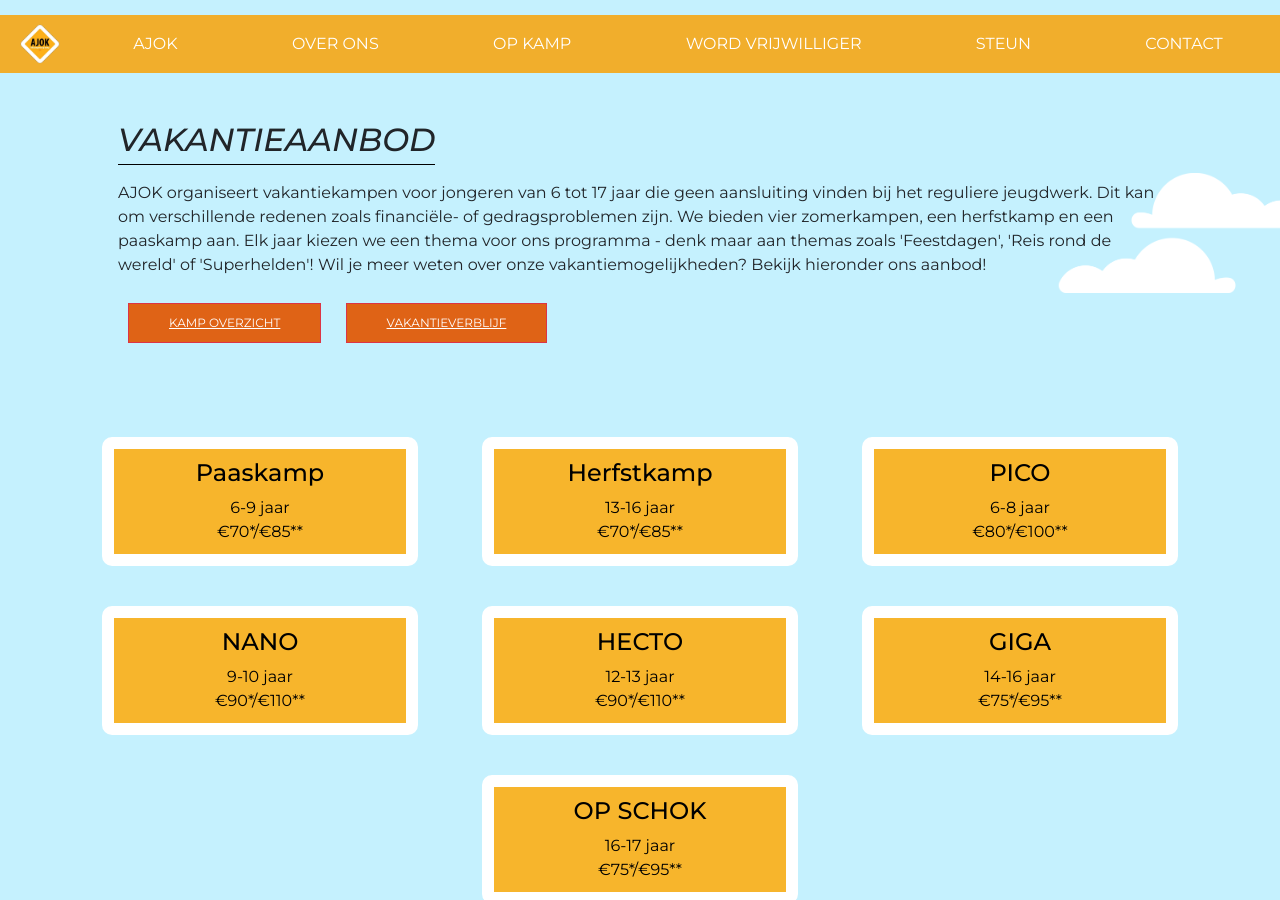
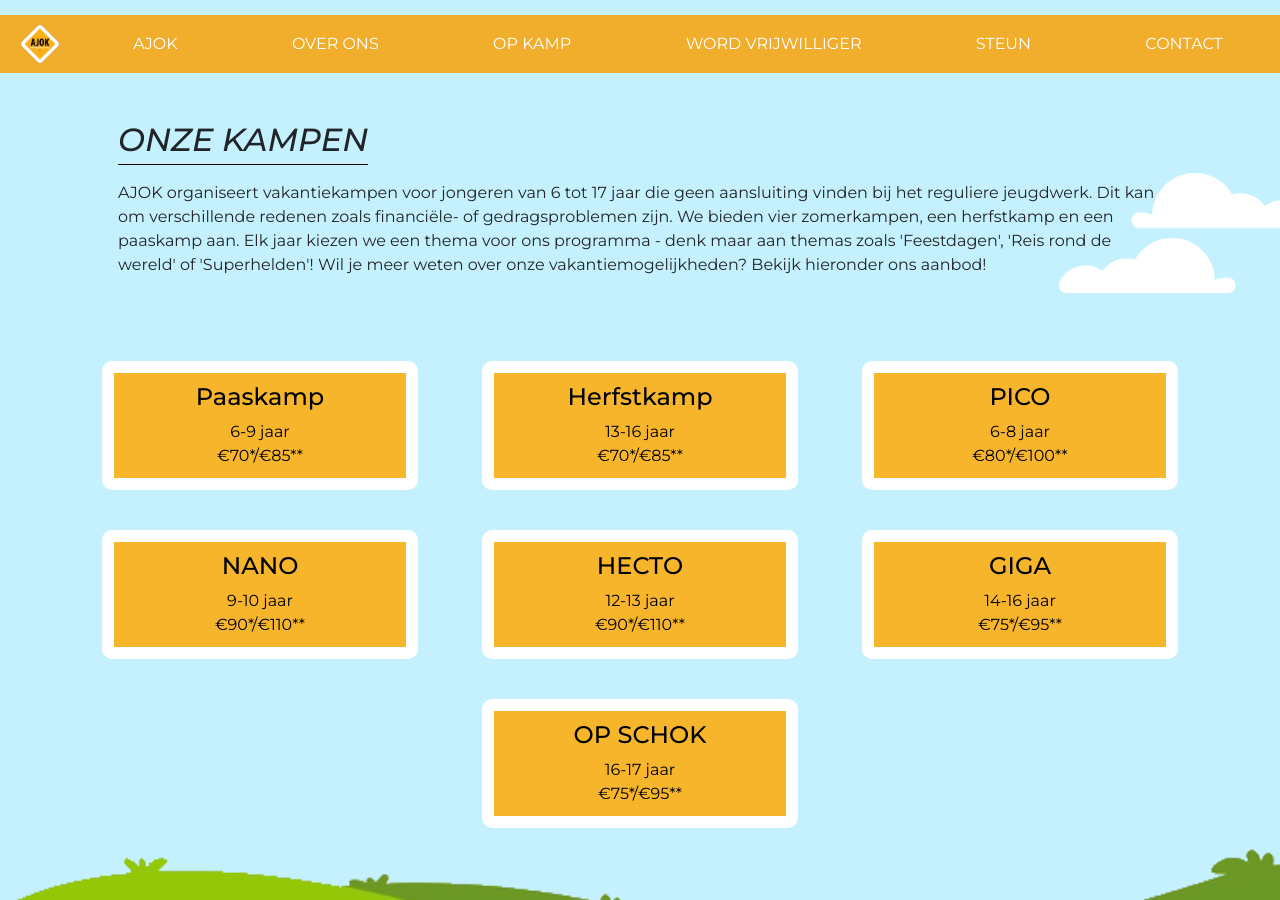
Before and after one commit to arnodeceuninck/ajok-website, a Jekyll site: the page built from op-kamp.html, in a window 1280 px wide and 900 px high. Built offline with Jekyll 4.4.1, drawn with Linux system fonts in a browser that asks for light colours; nearby versions of some CDN libraries.

Commit message:
Verwijder overbodige knoppen

```diff
--- a/op-kamp.html
+++ b/op-kamp.html
@@ -4,7 +4,7 @@ title: "Op Kamp"
 ---
 
 {% include section.html
-     title="Vakantieaanbod"
+     title="Onze kampen"
      text="<p>
         AJOK organiseert vakantiekampen voor jongeren van 6 tot 17 jaar
         die geen aansluiting vinden bij het reguliere jeugdwerk. Dit kan
@@ -12,10 +12,8 @@ title: "Op Kamp"
         We bieden vier zomerkampen, een herfstkamp en een paaskamp aan. Elk jaar kiezen we
         een thema voor ons programma - denk maar aan themas zoals 'Feestdagen', 'Reis rond de wereld' of 'Superhelden'!
         Wil je meer weten over onze vakantiemogelijkheden? Bekijk hieronder ons aanbod!
-        </p>
-
-        <a href='op-kamp#kampen' class='btn btn-danger'>Kamp overzicht</a>
-        <a href='op-kamp#verblijf' class='btn btn-danger'>Vakantieverblijf</a>" %}
+        </p>"
+%}
 
 
 <div class="container scroll-animation" id="kampen">
@@ -37,6 +35,7 @@ title: "Op Kamp"
 </div>
 
 
+<!-- TODO: Kamphuis sowieso onderaan -->
 {% include section-img-left.html
     title="Kamphuis la laiterie"
     id="verblijf"
--- a/steun.html
+++ b/steun.html
@@ -13,8 +13,7 @@ text="<p>
     Wil jij ons helpen om nog meer fijne vakantiekampen te organiseren? Je kunt op verschillende manieren
     je steentje bijdragen. Klik op de link voor meer informatie.
     </p>
-
-    <a href='#Word%20vrijwilliger' class='btn btn-danger'>Lees meer</a>" %}
+ %}
 
 
 <div class="bg-orange pt-1 pb-1">
--- a/vrijwilligers.html
+++ b/vrijwilligers.html
@@ -11,8 +11,6 @@ title: "Vrijwilligers"
         vrijwilliger actief kan zijn: van verzorgend personeel tot leidinggevend personeel. Sommige functies vereisen
         specifieke kennis, andere vragen enkel enthousiasme en betrokkenheid. Interesse? Klik op onderstaande
         knop en ontdek welke jou op het lijf geschreven is!
-        <br><br>
-        <a href='#Vrijwilligerfuncties' class='btn btn-danger'>Vrijwilligerfuncties</a>
    " %}
 
 
```
